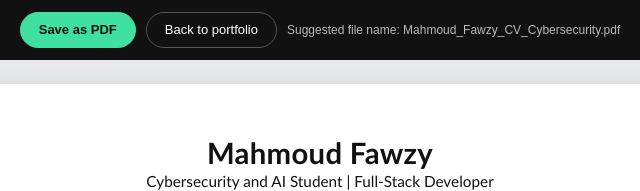
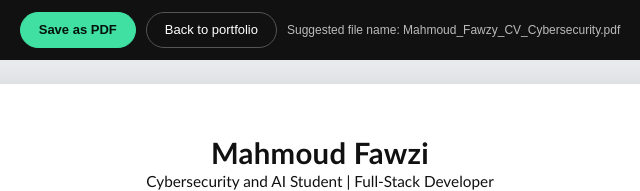
Before and after one commit to mahmoud2004540/Website, a plain HTML site: page cv.html in a window 1280 px wide. Shown: the top 191 px of the page, 320-960 px from the left. Drawn offline with Linux system fonts and the light colour scheme.

Commit message:
Use the Fawzi spelling of my name on the CV

```diff
--- a/cv.html
+++ b/cv.html
@@ -5,11 +5,11 @@
 <meta name="viewport" content="width=device-width, initial-scale=1.0" />
 <!-- The <title> is used by browsers as the default file name for "Save as PDF". -->
 <title>Mahmoud_Fawzy_CV_Cybersecurity</title>
-<meta name="description" content="CV of Mahmoud Fawzy, Cybersecurity and AI student at Università degli Studi di Milano and full-stack developer, based in Milan, Italy. Open to cybersecurity internships in Milan." />
-<meta name="author" content="Mahmoud Fawzy" />
+<meta name="description" content="CV of Mahmoud Fawzi, Cybersecurity and AI student at Università degli Studi di Milano and full-stack developer, based in Milan, Italy. Open to cybersecurity internships in Milan." />
+<meta name="author" content="Mahmoud Fawzi" />
 <meta name="robots" content="index, follow" />
 <link rel="canonical" href="https://mahmoud2004540.github.io/Website/cv.html" />
-<meta property="og:title" content="Mahmoud Fawzy — CV — Cybersecurity &amp; AI Student · Full-Stack Developer" />
+<meta property="og:title" content="Mahmoud Fawzi — CV — Cybersecurity &amp; AI Student · Full-Stack Developer" />
 <meta property="og:description" content="Cybersecurity and AI student at UniMi, full-stack developer, based in Milan, Italy. Open to cybersecurity internships in Milan." />
 <meta property="og:image" content="https://mahmoud2004540.github.io/Website/og-image.png" />
 <meta name="twitter:card" content="summary_large_image" />
@@ -82,7 +82,7 @@
 
 <div class="page">
 
-  <h1>Mahmoud Fawzy</h1>
+  <h1>Mahmoud Fawzi</h1>
   <p class="headline">Cybersecurity and AI Student | Full-Stack Developer</p>
   <p class="contact">Milan, Italy | +39 393 052 5843 | <a href="mailto:m.fawzyahmed2004@gmail.com">m.fawzyahmed2004@gmail.com</a></p>
   <p class="contact"><a href="https://www.linkedin.com/in/mahmoud-fawzi-2162b33a1">https://www.linkedin.com/in/mahmoud-fawzi-2162b33a1</a> | <a href="https://github.com/mahmoud2004540">https://github.com/mahmoud2004540</a></p>
```
